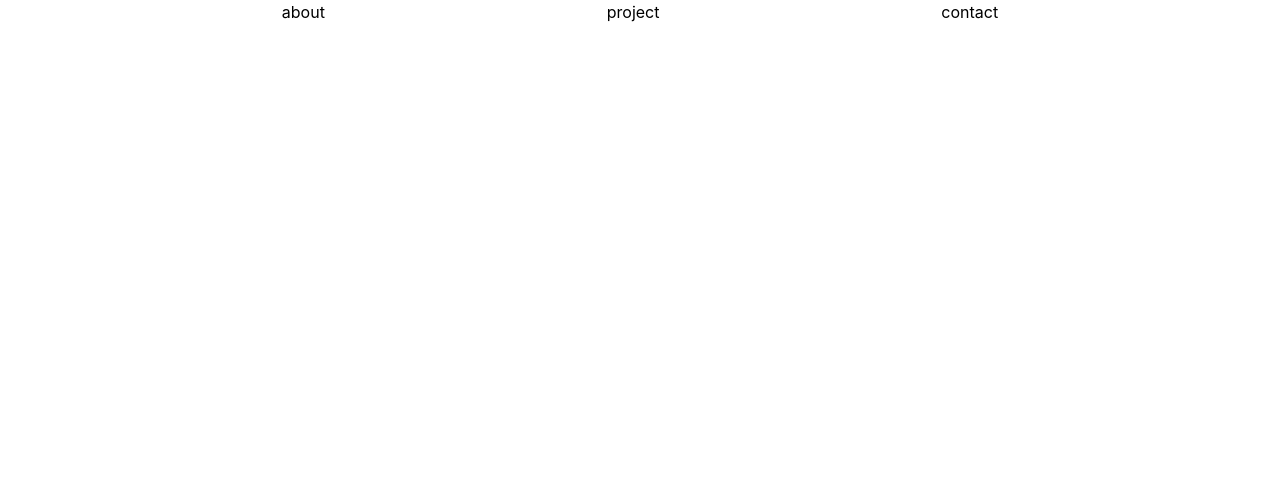
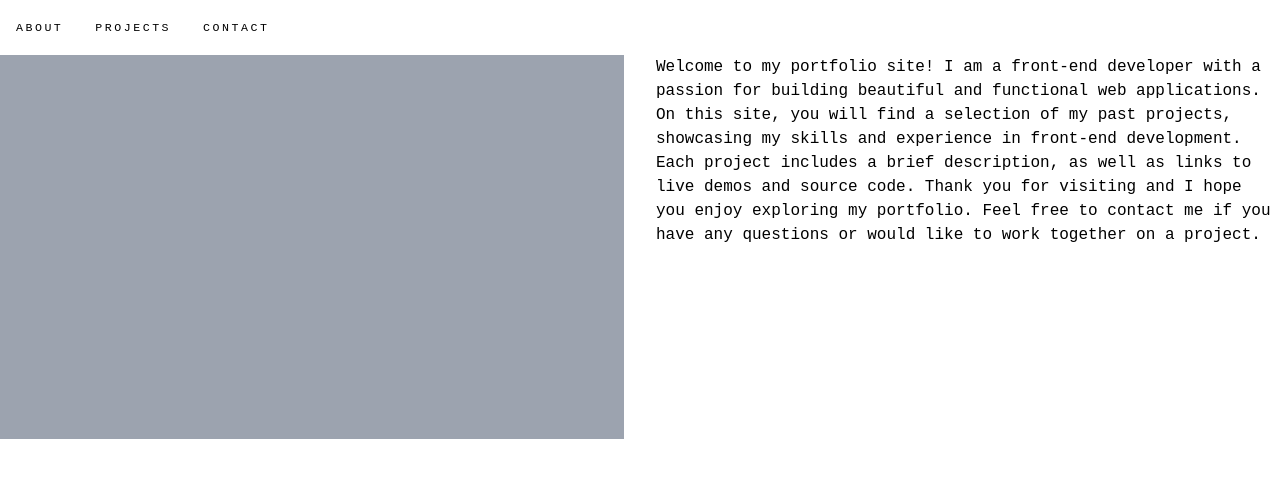
Before and after one commit to miuel/porfolio, a React (Create React App) app in the folder my-portfolio/: page /#/ in a window 1280 px wide. Shown: the top 478 px of the page. Built offline with nearby package versions, Linux system fonts and the light colour scheme.

Commit message:
added some first styles

```diff
--- a/my-portfolio/src/App.js
+++ b/my-portfolio/src/App.js
@@ -1,20 +1,31 @@
-import logo from './logo.svg';
-import './App.css';
-import { useState } from 'react';
-
 function App() {
 
+  const text = "Welcome to my portfolio site! I am a front-end developer with a passion for building beautiful and functional web applications. On this site, you will find a selection of my past projects, showcasing my skills and experience in front-end development. Each project includes a brief description, as well as links to live demos and source code. Thank you for visiting and I hope you enjoy exploring my portfolio. Feel free to contact me if you have any questions or would like to work together on a project.";
+
   return (
-    <div className="App">
+    <div >
       <header>
-        <div>
-          <nav className="flex w-full justify-evenly ">
-            <a>about </a>{' '}
-            <a>project </a>{' '}
-            <a>contact</a>
+        <div className="m-4">
+          <nav className=" sticky top-0 gap-8 flex text-sm font-normal leading-loose">
+            <a>ABOUT</a>
+            <a>PROJECTS</a>
+            <a>CONTACT</a>
           </nav>
         </div>
       </header>
+
+
+      <div className="grid grid-cols-2 gap-8 h-96">
+        <div className="bg-gray-400">
+
+        </div>
+        <div>
+          <p>
+            {text}
+          </p>
+        </div>
+
+      </div>
 
     </div>
   );
--- a/my-portfolio/src/tailwind.css
+++ b/my-portfolio/src/tailwind.css
@@ -1,11 +1,10 @@
 @tailwind base;
 @tailwind components;
 @tailwind utilities;
+
 body {
   margin: 0;
-  font-family: -apple-system, BlinkMacSystemFont, 'Segoe UI', 'Roboto', 'Oxygen',
-    'Ubuntu', 'Cantarell', 'Fira Sans', 'Droid Sans', 'Helvetica Neue',
-    sans-serif;
+  font-family: monospace, Arial, Helvetica, sans-serif;
   -webkit-font-smoothing: antialiased;
   -moz-osx-font-smoothing: grayscale;
 }
@@ -14,3 +13,15 @@ code {
   font-family: source-code-pro, Menlo, Monaco, Consolas, 'Courier New',
     monospace;
 }
+
+h1,
+h2,
+h3,
+h4 {
+  font-family: "Sabon", "cwtexming", Icons;
+}
+
+a {
+  letter-spacing: 2.5px;
+  font-size: 83%;
+}
```
